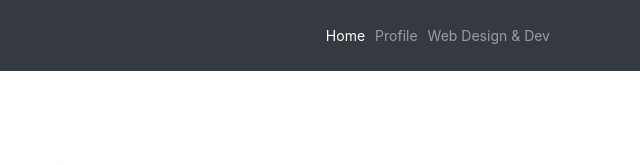
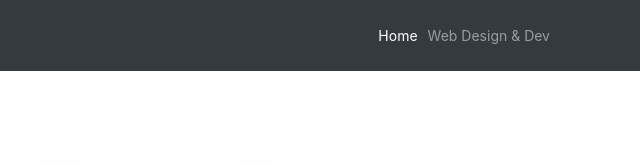
Before and after one commit to eph23/class-1, a website: page web.html in a window 1280 px wide. Shown: the top 165 px of the page, 640-1280 px from the left. Drawn offline with Linux system fonts and the light colour scheme; files whose address does not match are found by name.

Commit message:
commit 3

```diff
--- a/web.html
+++ b/web.html
@@ -32,9 +32,7 @@
                 >Home <span class="sr-only">(current)</span></a
               >
             </li>
-            <li class="nav-item">
-              <a class="nav-link" href="./profile.html">Profile</a>
-            </li>
+
             <li class="nav-item">
               <a class="nav-link" href="./web.html">Web Design & Dev</a>
             </li>
```
Also changed, not shown: index.html (+1 -3 lines).
